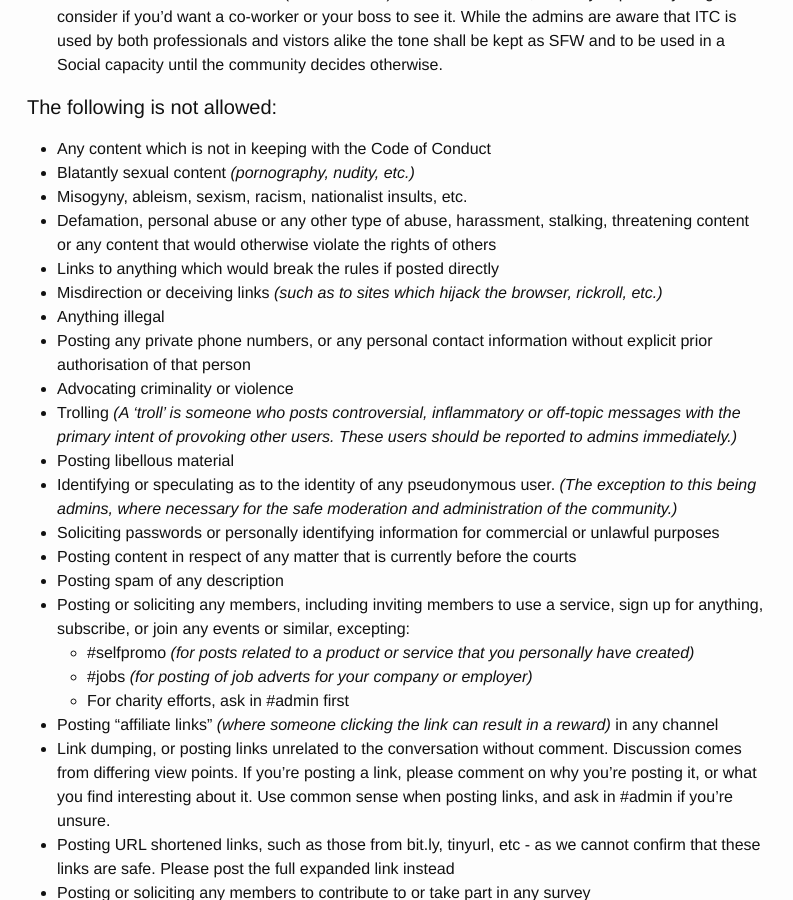
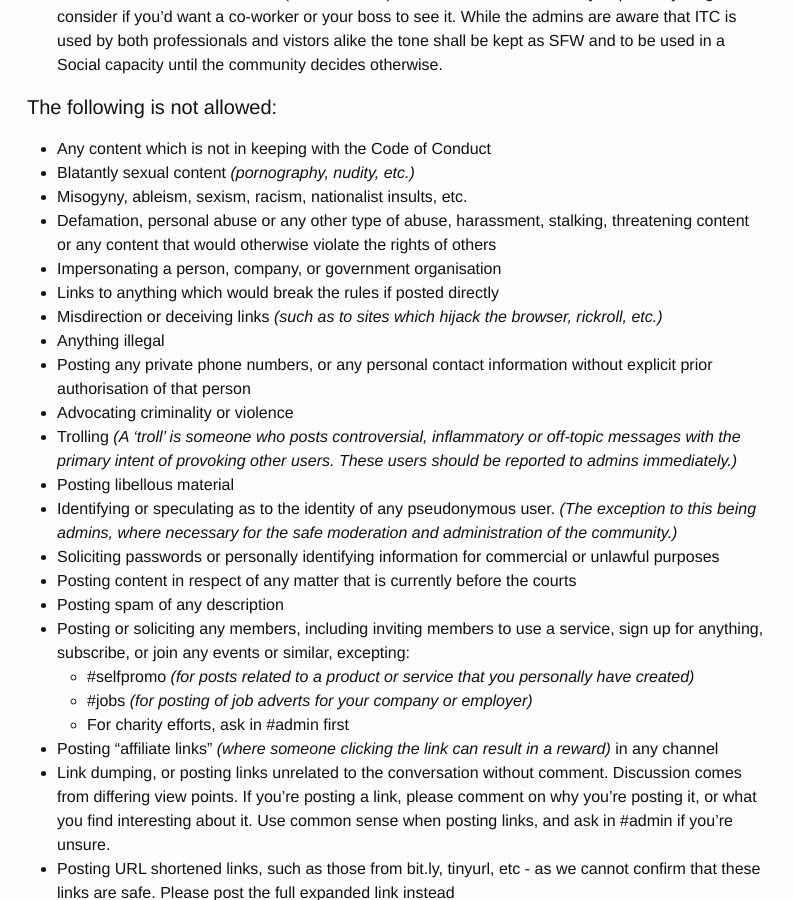
Before and after one commit to IrishTechCommunity/irishtechcommunity.github.io, a Jekyll site: the page built from codeofconduct.md, in a window 1280 px wide and 900 px high, scrolled down 1402 px. Shown: the whole window, without its empty margins (243-1036 px from the left). Built offline with Jekyll 4.4.1, drawn with Linux system fonts in a browser that asks for light colours.

Commit message:
Add impersonation to list of rules

```diff
--- a/codeofconduct.md
+++ b/codeofconduct.md
@@ -43,6 +43,7 @@ To be a force of good in the irish tech scene. To be supportive and encouraging
 - Blatantly sexual content *(pornography, nudity, etc.)*
 - Misogyny, ableism, sexism, racism, nationalist insults, etc.
 - Defamation, personal abuse or any other type of abuse, harassment, stalking, threatening content or any content that would otherwise violate the rights of others
+- Impersonating a person, company, or government organisation
 - Links to anything which would break the rules if posted directly
 - Misdirection or deceiving links *(such as to sites which hijack the browser, rickroll, etc.)*
 - Anything illegal
```
